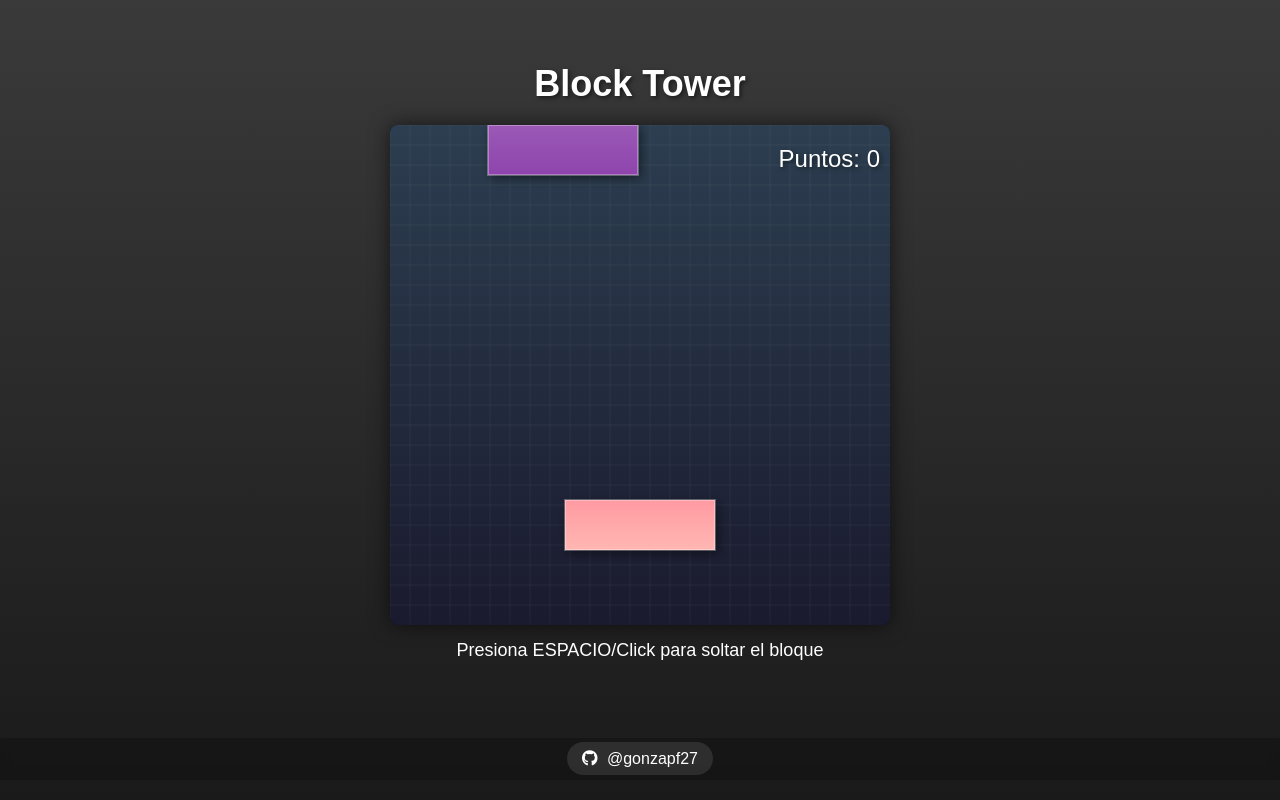
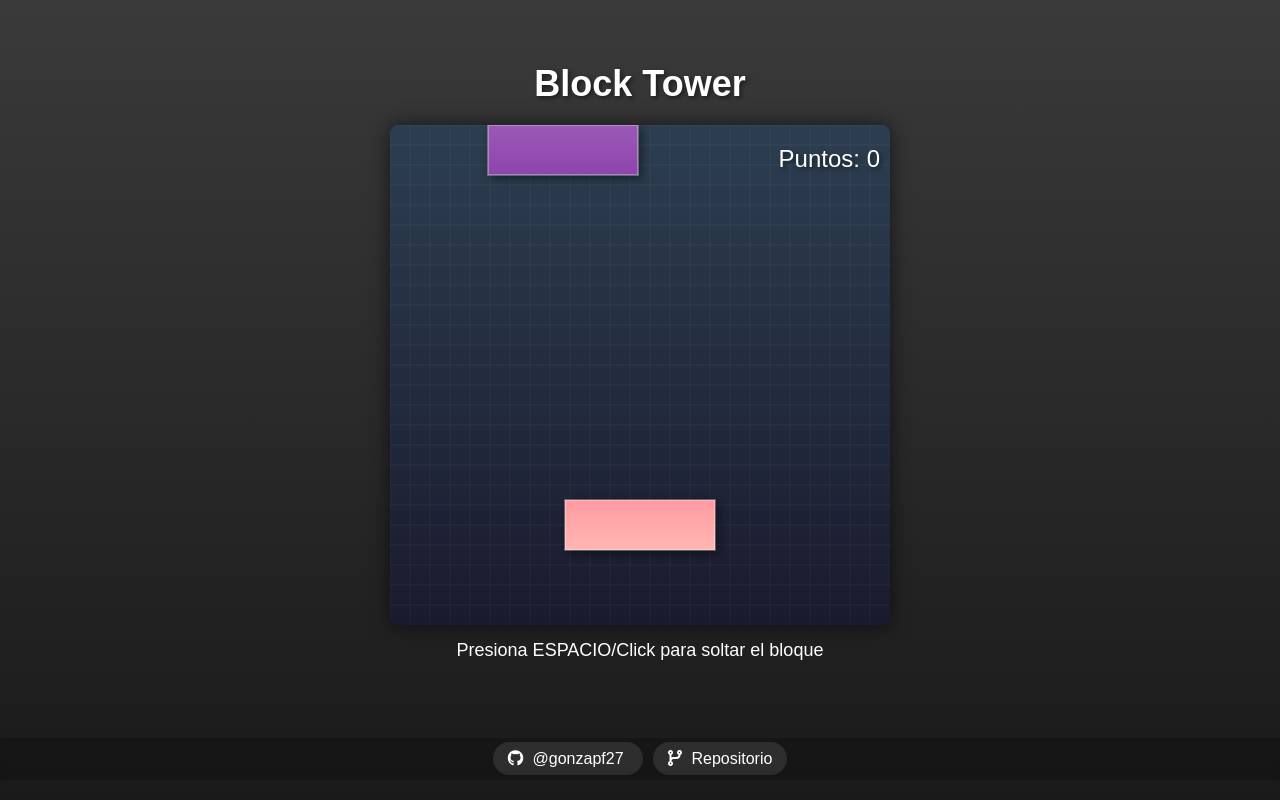
Before and after one commit to gonzapf27/Block-Tower, a plain HTML site: page index.html in a window 1280 px wide. Drawn offline with Linux system fonts and the light colour scheme.

Commit message:
Actualizar enlaces en README.md e index.html para reflejar correctamente la URL del repositorio "Block Tower"

```diff
--- a/index.html
+++ b/index.html
@@ -121,6 +121,9 @@
       <a href="https://github.com/gonzapf27" target="_blank">
         <i class="fab fa-github"></i> @gonzapf27
       </a>
+      <a href="https://github.com/gonzapf27/Block-Tower" target="_blank">
+        <i class="fas fa-code-branch"></i> Repositorio
+      </a>
     </div>
     <script src="game.js"></script>
   </body>
```
Also changed, not shown: 1 other file.
